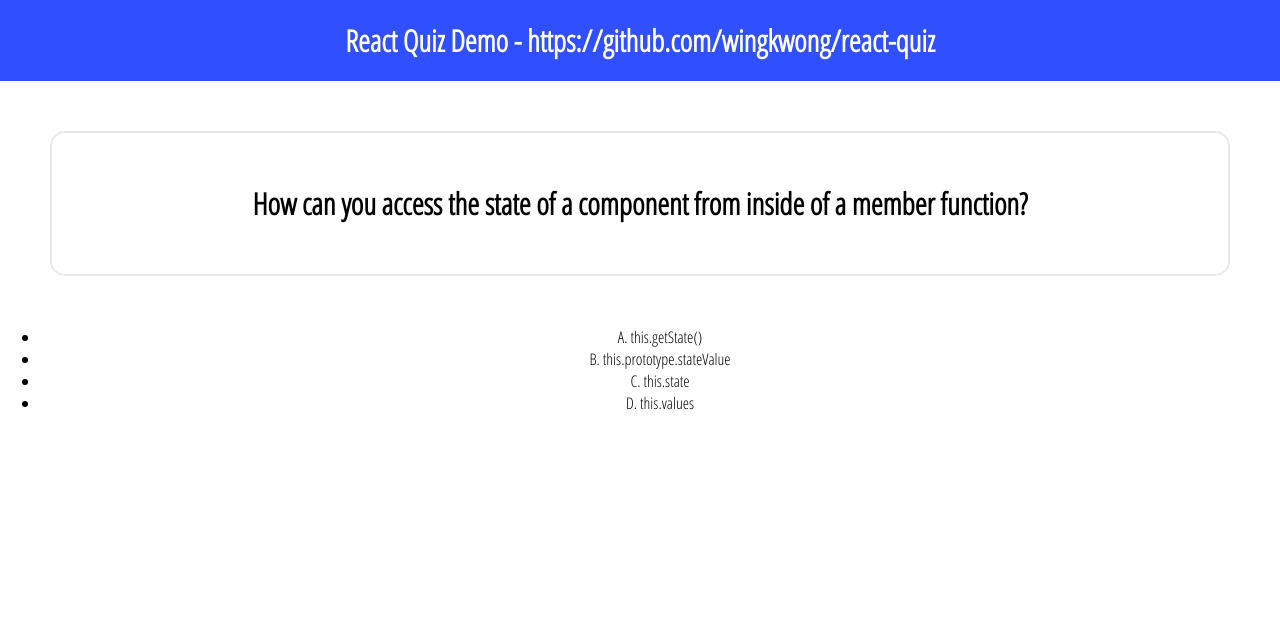
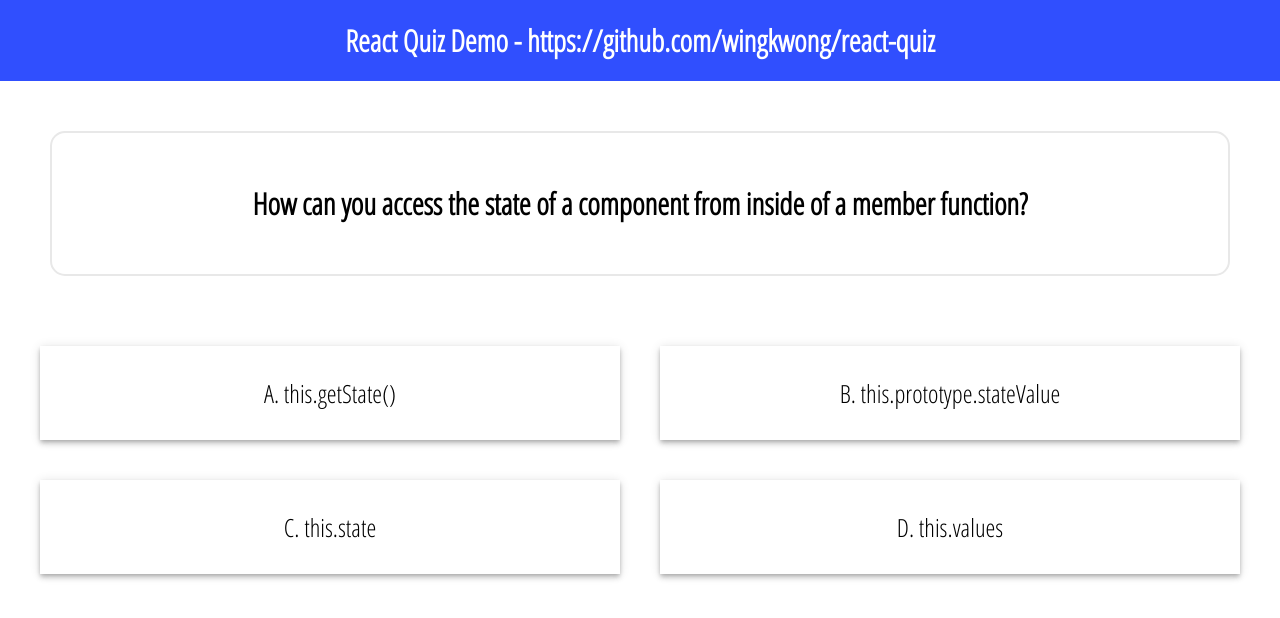
Before and after one commit to wingkwong/react-quiz-component, a React (Create React App) app: page / in a window 1280 px wide. Shown: the top 618 px of the page. Built offline with nearby package versions, Linux system fonts and the light colour scheme.

Commit message:
li -> div

```diff
--- a/src/components/Answer.js
+++ b/src/components/Answer.js
@@ -15,7 +15,7 @@ class Answer extends Component {
     const renderAnswer =
       answers.map((answer, index)=>{
         return (
-          ( questionType=='text' && (<li key={index} data-value={answer} onClick={() => this.props.handleClick(index)}>{answerKey[(index)]}. {answer}</li>) ) ||
+          ( questionType=='text' && (<div className="answer-option" key={index} data-value={answer} onClick={() => this.props.handleClick(index)}>{answerKey[(index)]}. {answer}</div>) ) ||
           ( questionType=='photo' && (<img key={index} className="img-answer" alt="" src={answer} onClick={() => this.props.handleClick(index)}/>) )
         )
       })
@@ -29,16 +29,16 @@ class Answer extends Component {
           c = "user-incorrect"
         }
         return (
-          ( questionType=='text' && (<li key={index} data-value={answer} className={c}>{answerKey[(index)]}. {answer}</li>) ) ||
+          ( questionType=='text' && (<div key={index} data-value={answer} className={`${c} answer-option`}>{answerKey[(index)]}. {answer}</div>) ) ||
           ( questionType=='photo' && (<img key={index} className={`${c} img-answer`} alt="" src={answer}/>) )
         )
       })
 
     return (
       <div className="answer-container">
-          <ul>
+
             {renderInResult == true? (<div className="result-answer">{renderAnswerInResult}</div>) : (<div>{renderAnswer}</div>) }
-          </ul>
+
       </div>
     );
   }
```
